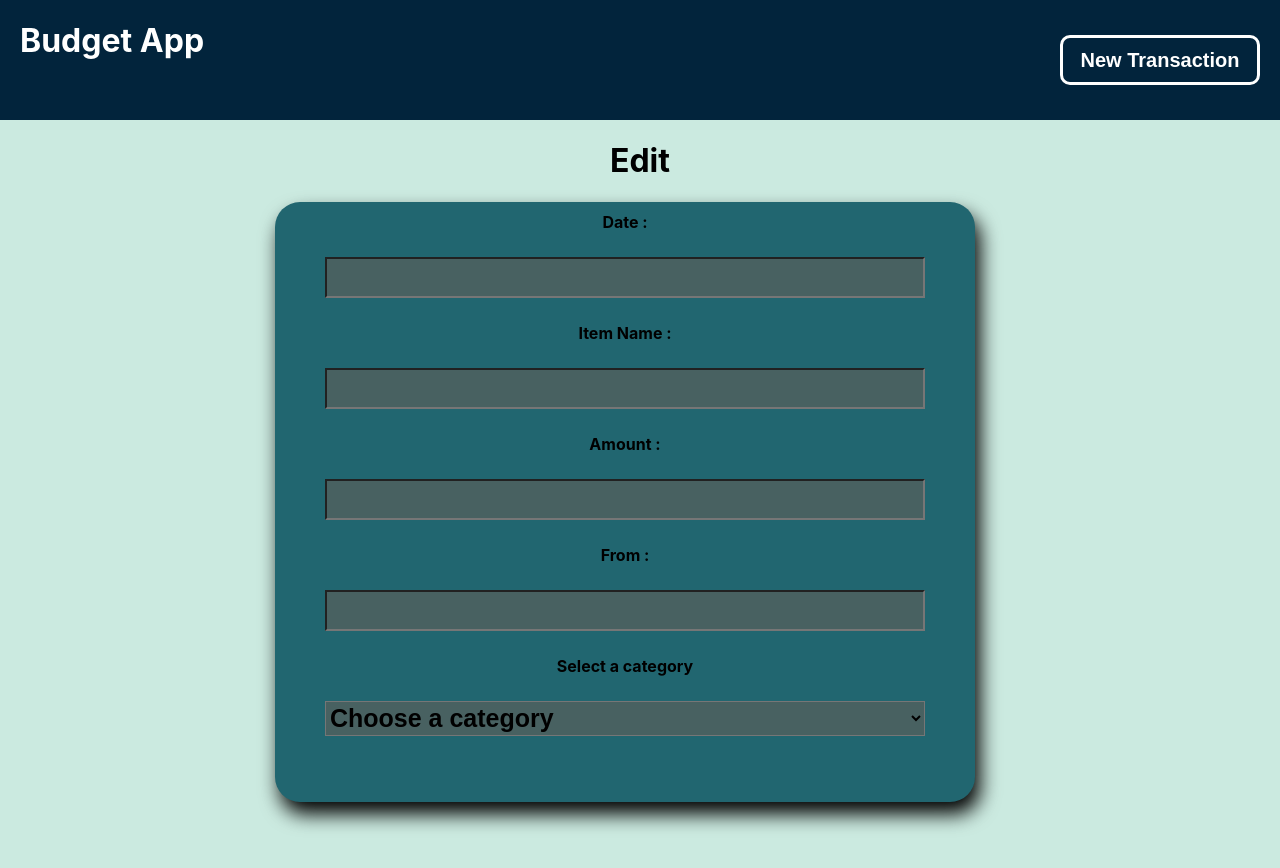
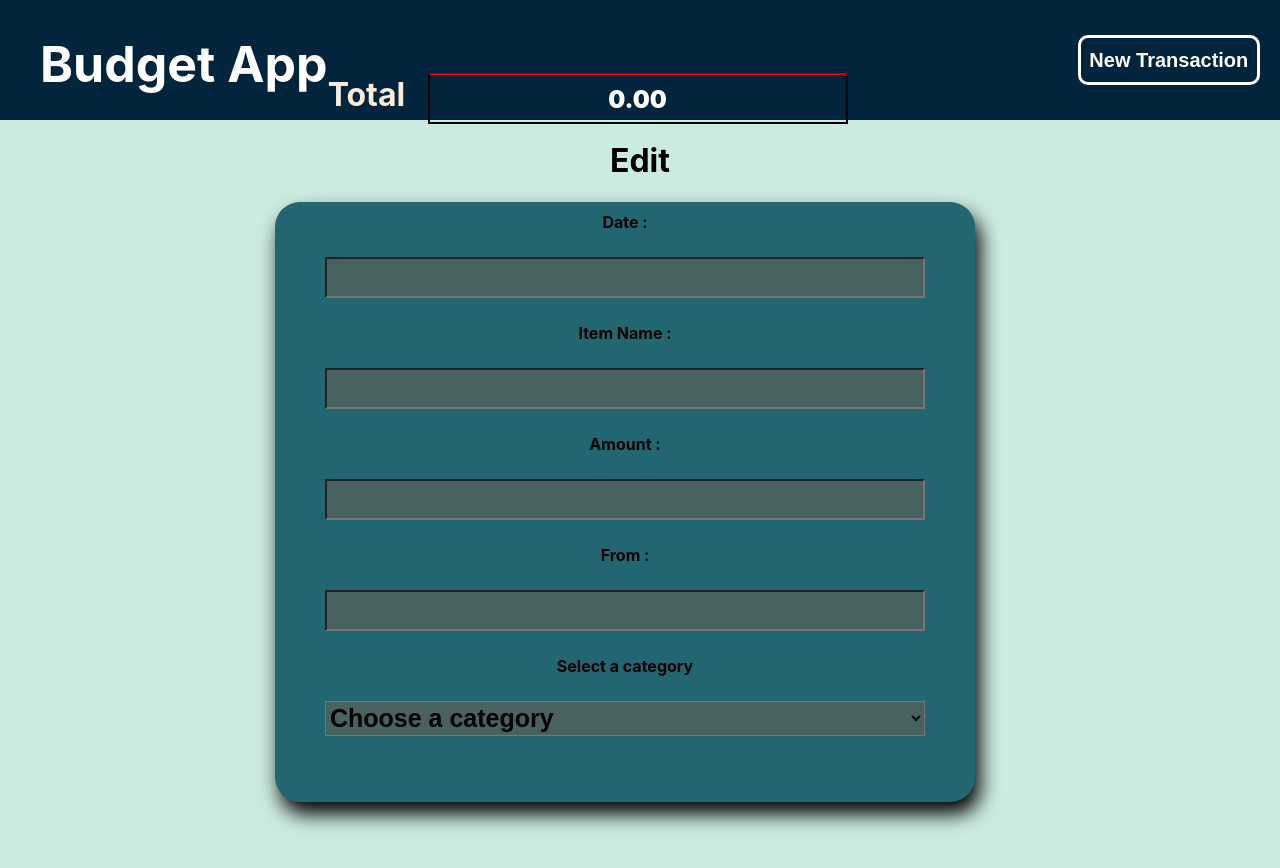
Before and after one commit to Jalamang/budgeting-tracker-app-project, a React (Create React App) app: page /transactions/1/edit in a window 1280 px wide. Shown: the top 868 px of the page. Built offline with nearby package versions, Linux system fonts and the light colour scheme; no server answers.

Commit message:
Display total on Navbar

```diff
--- a/src/Pages/Index/Index.js
+++ b/src/Pages/Index/Index.js
@@ -1,5 +1,5 @@
 import React from "react";
-import AccountTotal from "../../components/AccountTotal/AccountTotal";
+// import AccountTotal from "../../components/AccountTotal/AccountTotal";
 import Budgets from "../../components/Budgets/Budgets";
 import "./Index.css";
 
@@ -7,7 +7,7 @@ const Index = () => {
   return (
     <div className="index">
       <h1>Index</h1>
-      <AccountTotal />
+      {/* <AccountTotal /> */}
       <Budgets />
     </div>
   );
--- a/src/components/AccountTotal/AccountTotal.css
+++ b/src/components/AccountTotal/AccountTotal.css
@@ -1,10 +1,10 @@
 .account-total {
   background-color: rgba(8, 10, 9, 0);
   position: relative;
-    top: 40px;
+  top: 34px;
   border: 2px solid black;
-    margin-left: 650px;
-    margin-right: 650px;
+  margin-left: 100px;
+  margin-right: 230px;
   justify-content: center;
   height: 45px;
   align-items: center;
@@ -16,8 +16,14 @@
   justify-content: space-evenly;
 }
 
-
 .acc-text {
+   text-align: left;
+  padding-left: 0;
+  margin: 0;
+  margin-right: 400px;
+  width: 350px;
+  justify-content: end;
   position: relative;
-top: 45px;
+  top: 75px;
+  color: antiquewhite;
 }
--- a/src/components/AccountTotal/AccountTotal.js
+++ b/src/components/AccountTotal/AccountTotal.js
@@ -26,7 +26,7 @@ const AccountTotal = () => {
     <>
       <h1 className="acc-text">Total</h1>
       <div className="account-total">
-        <div>{total.toFixed(2).toString().replace(/\B(?<!\.\d*)(?=(\d{3})+(?!\d))/g, ",")}</div>
+        <div> {total.toFixed(2).toString().replace(/\B(?<!\.\d*)(?=(\d{3})+(?!\d))/g, ",")}</div>
         <style>
           {`
       .account-total{
--- a/src/components/NavBar/NavBar.css
+++ b/src/components/NavBar/NavBar.css
@@ -7,7 +7,7 @@
     padding-left: 20px;
     padding-right: 20px;
   }
-  .Nav .navTitle {
+  .navBar .budgetTitle {
     justify-content: center;
     align-content: center;
     font-size: 25px;
@@ -17,11 +17,12 @@
     display: flex;
   }
 
-  .navBar .navTitle h1 {
-    margin: 0;
+  .navBar .budgetTitle h1 {
+    width: max-content;
+    margin-left: 20px;
   }
 
-  .navBar .newLink {
+  .navBar .new-transaction {
     width: 200px;
     height: 50px;
     border: 3px solid white;
@@ -33,9 +34,9 @@
     background-color: rgba(255, 255, 255, 0);
   }
 
-  .navBar .newLink a {
+  .navBar .new-transaction a {
     height: 100%;
-    width: 100%;
+     width: 100%;
     box-sizing: border-box;
     align-items: center;
     justify-content: space-evenly;
@@ -43,6 +44,7 @@
     text-align: none;
     font-size: 20px;
     font-weight: bold;
+
   }
 
   .navBar a,
--- a/src/components/NavBar/NavBar.js
+++ b/src/components/NavBar/NavBar.js
@@ -1,5 +1,6 @@
 import React from "react";
 import { Link } from "react-router-dom";
+import AccountTotal from "../AccountTotal/AccountTotal";
 
 import "./NavBar.css";
 const NavBar = () => {
@@ -10,7 +11,9 @@ const NavBar = () => {
           <h1>Budget App</h1>
         </Link>
       </div>
-      <button className="newLink">
+       <div><AccountTotal /></div>
+
+      <button className="new-transaction">
         <Link to="/transactions/new">New Transaction</Link>
       </button>
     </div>
```
Lines whose indentation alone changed are shown as unchanged.
